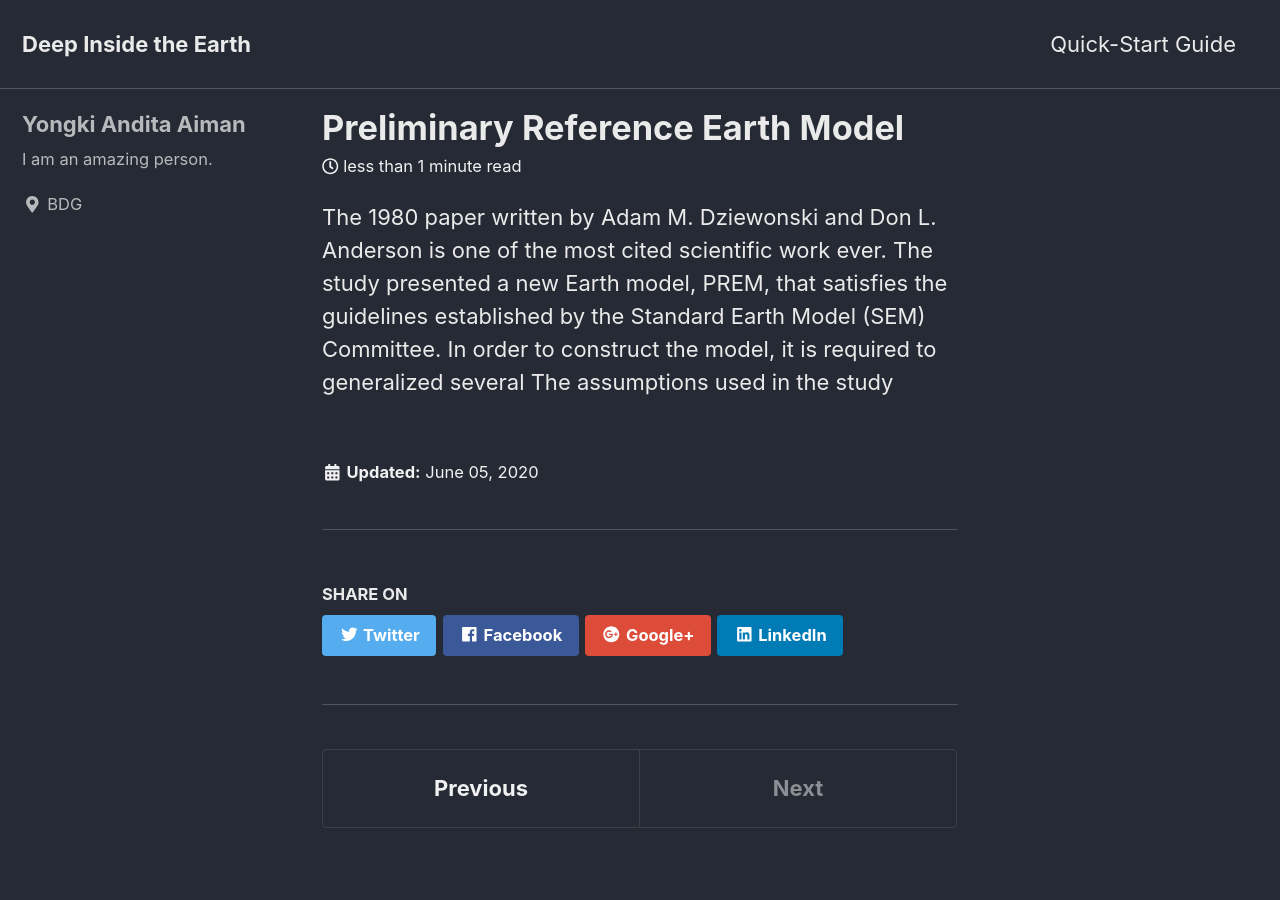
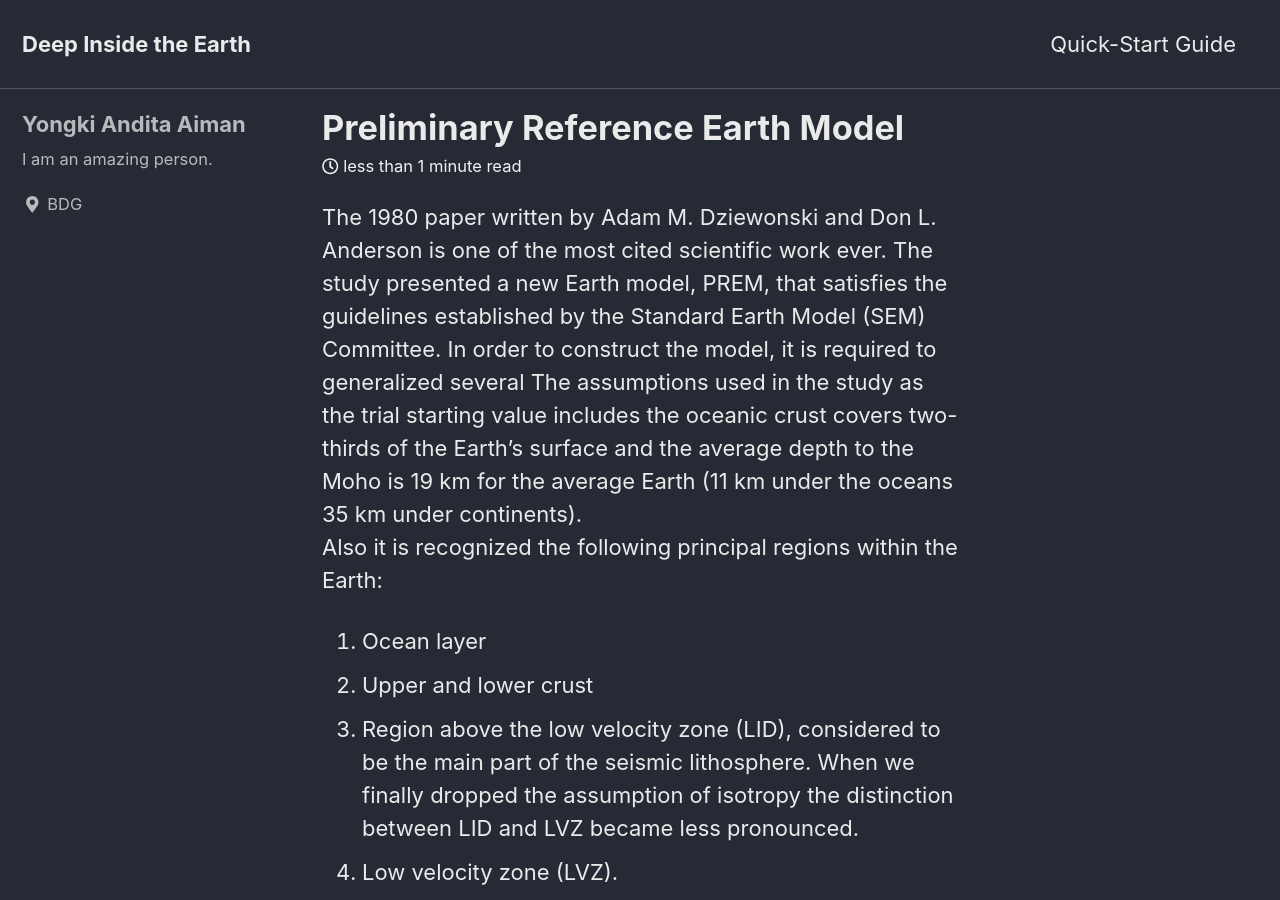
Before and after one commit to aimanyongki/blog, a Jekyll site: the page built from _posts/2020-06-05-Preliminary-Reference-Earth-Model.md, in a window 1280 px wide and 900 px high. Built offline with Jekyll 4.4.1, drawn with Linux system fonts in a browser that asks for light colours; cached includes are drawn as plain includes; nearby versions of some CDN libraries; some of the changed text lies outside the part shown.

Commit message:
Update 2020-06-05-Preliminary-Reference-Earth-Model.md

```diff
--- a/_posts/2020-06-05-Preliminary-Reference-Earth-Model.md
+++ b/_posts/2020-06-05-Preliminary-Reference-Earth-Model.md
@@ -1,2 +1,12 @@
 The 1980 paper written by Adam M. Dziewonski and Don L. Anderson is one of the most cited scientific work ever. The study presented a new Earth model, PREM, that satisfies the guidelines established by the Standard Earth Model (SEM) Committee. In order to construct the model, it is required to generalized several
-The assumptions used in the study
+The assumptions used in the study as the trial starting value includes the oceanic crust covers two-thirds of the Earth's surface and the average depth to the Moho is 19 km for the average Earth (11 km under the oceans 35 km under continents).
+Also it is recognized the following principal regions within the Earth:
+1. Ocean layer
+2. Upper and lower crust
+3. Region above the low velocity zone (LID), considered to be the main part of the seismic lithosphere. When we finally dropped the assumption of isotropy the distinction between LID and LVZ became less pronounced.
+4. Low velocity zone (LVZ).
+5. Region between low velocity zone and 400 km discontinuity
+6. Transition zone spanning the region between the 400 and 670 km discontinuities
+7. Lower mantle. In our work we found it necessary to subdivide this region into three parts connected by second-order discontinuities
+8. Outer core
+9. Inner core
```
